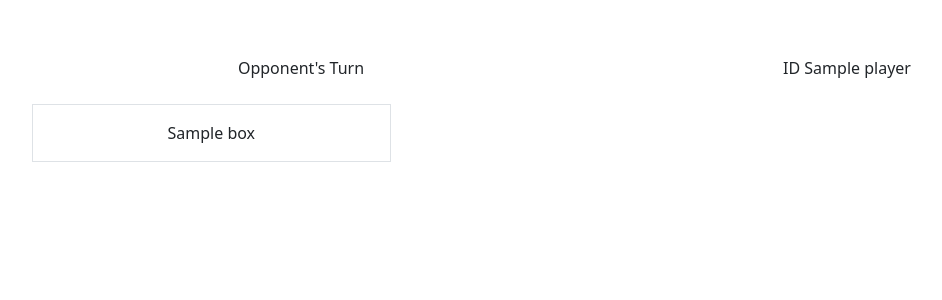
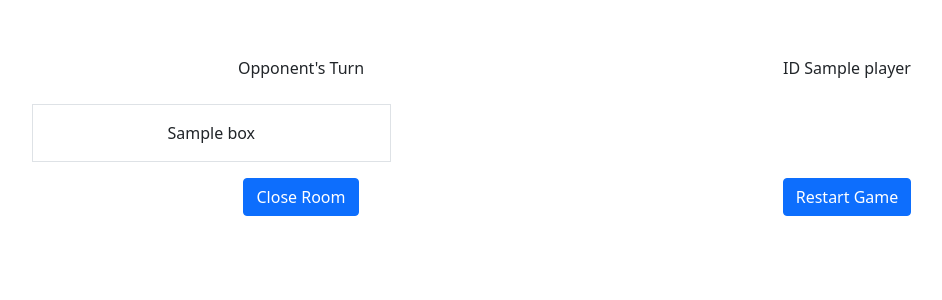
Before and after one commit to cybersaksham/Tic-Tac-Toe-Website, a Flask app: template templates/game.html in a window 1280 px wide. Shown: the top 300 px of the page, without its empty margins (62-1004 px from the left). Run offline with Flask 2, Linux system fonts and the light colour scheme; the template is opened without the code that fills it: most values are stand-ins (such as "Sample title", 1, 10 or a date in 2020); some libraries are stand-ins or nearby versions.

Commit message:
delete room funcionality

```diff
--- a/main.py
+++ b/main.py
@@ -104,8 +104,8 @@ def join_room():
                     return jsonify(error=None, id=room.first().id)
                 return jsonify(error="Room is full")
             return jsonify(error="No room exist")
-        except Exception as e:
-            return jsonify(error=str(e))
+        except:
+            return jsonify(error="Some error occurred")
 
 
 @app.route('/<int:roomID>')
@@ -201,5 +201,19 @@ def clickBox(id__, ind__):
     return
 
 
+@socket.on('dltRoom')
+def dltRoom(id__):
+    room_id__ = int(id__)
+    room__ = db.session.query(Rooms).filter(Rooms.id == room_id__).first()
+    first__ = db.session.query(Players).filter(Players.id == room__.first).first()
+    second__ = db.session.query(Players).filter(Players.id == room__.second).first()
+    db.session.delete(first__)
+    db.session.delete(second__)
+    db.session.delete(room__)
+    db.session.commit()
+    session.pop("player")
+    emit('room_deleted', {}, broadcast=True)
+
+
 if __name__ == '__main__':
     socket.run(app, debug=data["debug"])
--- a/static/game.js
+++ b/static/game.js
@@ -62,4 +62,12 @@ $(document).ready(function(){
             }
         }
     });
+
+    $('#dltRoom').click(function(e){
+        e.preventDefault();
+        $socket.emit('dltRoom', $url[$url.length - 1])
+    });
+    $socket.on('room_deleted', function(response){
+        $(location).attr('href', "/");
+    });
 });
--- a/templates/game.html
+++ b/templates/game.html
@@ -20,6 +20,14 @@
             <div class="p-3 gameBoxes border bg-react">{% if box != "n" %}{{ box | safe }}{% else %}-{% endif %}</div>
         </div>
         {% endfor %}
+        <div class="row g-2">
+            <div class="col-6">
+                <button class="btn btn-primary" id="dltRoom">Close Room</button>
+            </div>
+            <div class="col-6">
+                <button class="btn btn-primary" id="restartBtn">Restart Game</button>
+            </div>
+        </div>
         <p id="errorText" class="text-danger"></p>
         <p id="successText" class="text-success"></p>
     </div>
```
